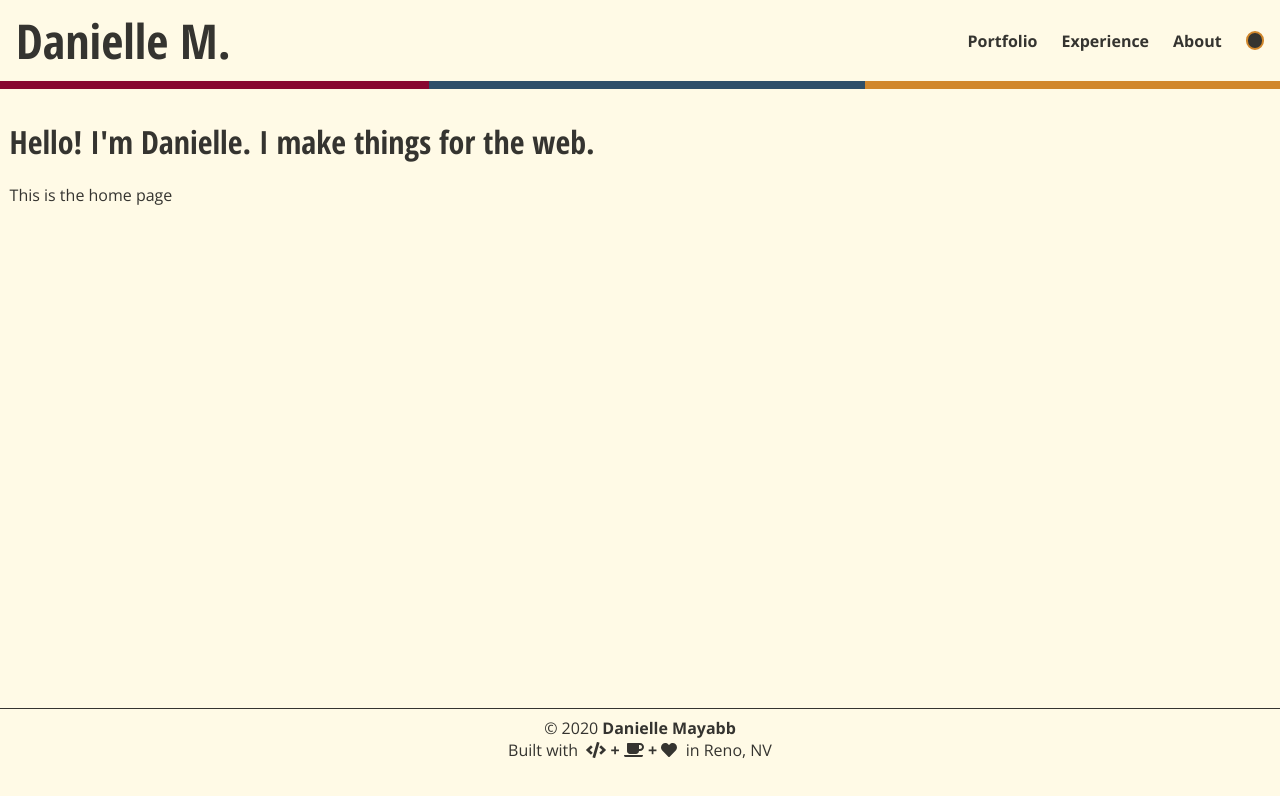
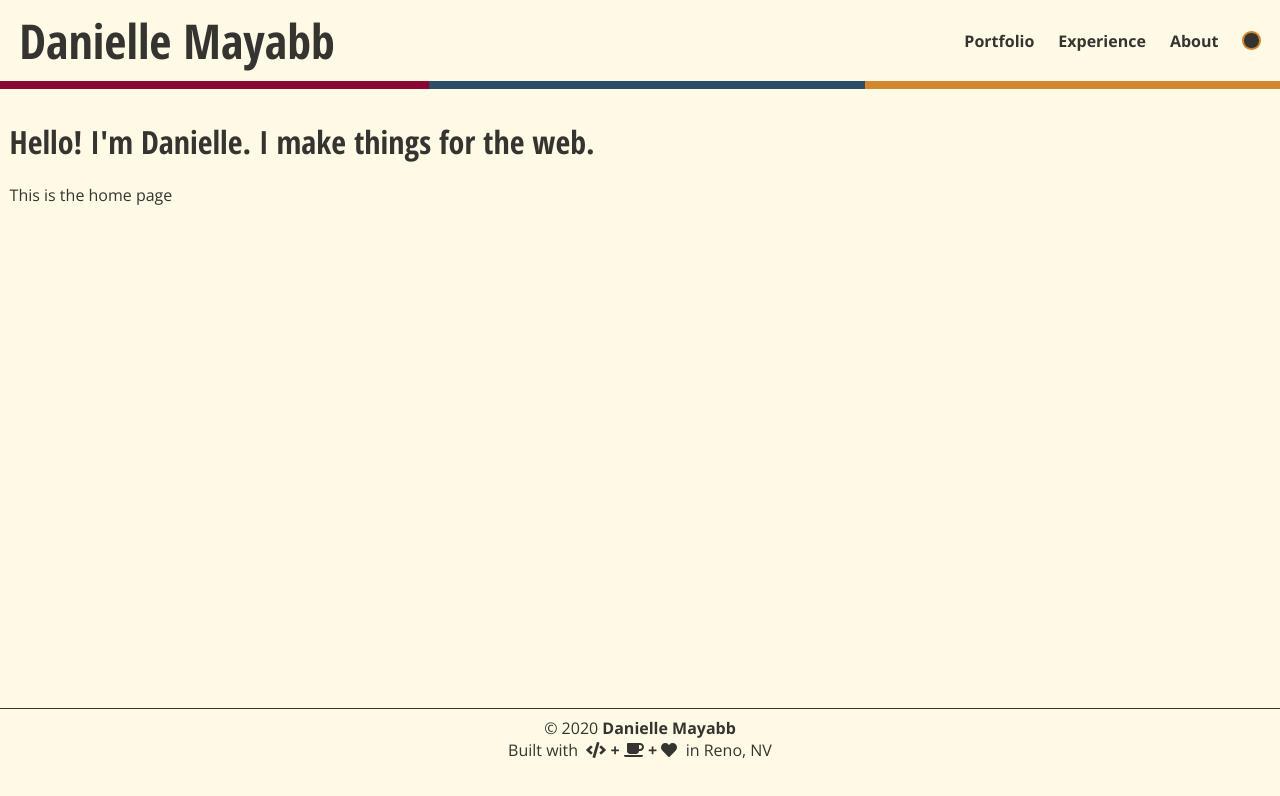
Before and after one commit to dmtrek14/danielle-dev, a Gatsby site: page / in a window 1280 px wide. Built offline with nearby package versions, Linux system fonts and the light colour scheme; Gatsby itself is replaced by a stand-in of ours.

Commit message:
Styling tweaks

```diff
--- a/gatsby-ssr.js
+++ b/gatsby-ssr.js
@@ -2,6 +2,7 @@ const React = require('react')
 
 exports.onRenderBody = ({ setPreBodyComponents }) => {
   setPreBodyComponents([
+    <noscript key="noscript">Your browser has javascript disabled or doesn't support javascript.</noscript>,
     React.createElement('script', {
       dangerouslySetInnerHTML: {
         __html: `
--- a/src/components/layout/header.js
+++ b/src/components/layout/header.js
@@ -1,9 +1,5 @@
 import React, { useState, useEffect }  from "react"
 import { Link } from 'gatsby'
-import { FontAwesomeIcon } from '@fortawesome/react-fontawesome'
-import { faCircle, faDotCircle } from '@fortawesome/free-solid-svg-icons'
-
-
 
 const Header = () => {
     let websiteTheme
@@ -27,7 +23,7 @@ return (
     <header>
     <nav>
         <div className="site-name">
-            <Link to="/">Danielle M.</Link>
+            <Link to="/">Danielle Mayabb</Link>
         </div>
         <div className="site-links">
             <Link to="/Portfolio">Portfolio</Link>
--- a/src/components/layout/index.js
+++ b/src/components/layout/index.js
@@ -18,9 +18,9 @@ const Layout = ({ children}) => {
     return (
         <>
             <Header/>
-            <main id="main-content">
-            {children}
-            </main>
+                <main id="main-content">
+                    {children}
+                </main>
             <Footer/>
         </>
     )
--- a/src/components/layout/layout.css
+++ b/src/components/layout/layout.css
@@ -67,7 +67,7 @@ nav  {
     display: grid;
     grid-auto-flow: column;
     grid-gap: 0.5rem;
-    padding: 0.5rem 1rem;
+    padding: 0.5rem 1.2rem;
 }
 
 .site-name {
@@ -114,9 +114,6 @@ main {
     background-color: var(--dark) !important;
     border: 2px solid var(--ops);
 }
-/* body.dark > #themeToggle .fa {
-
-} */
 
 footer {
     border-top: 1px solid var(--dark);
```
Also changed, not shown: public/index.html (+1 -1 lines).
